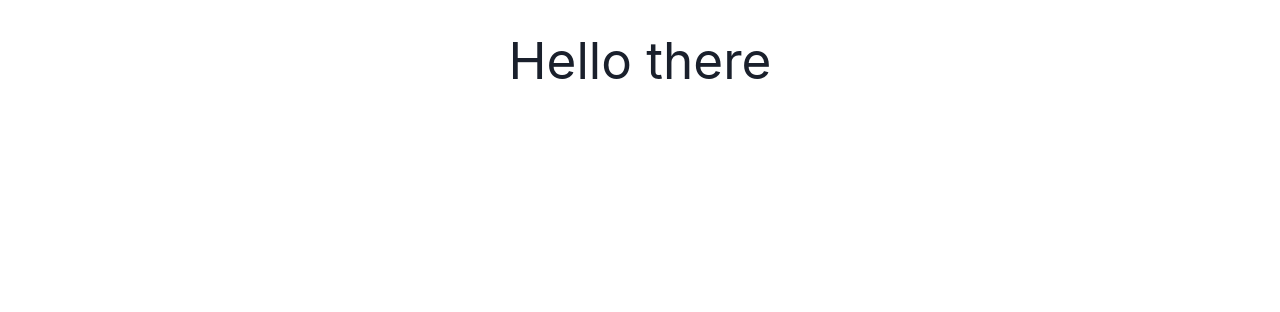
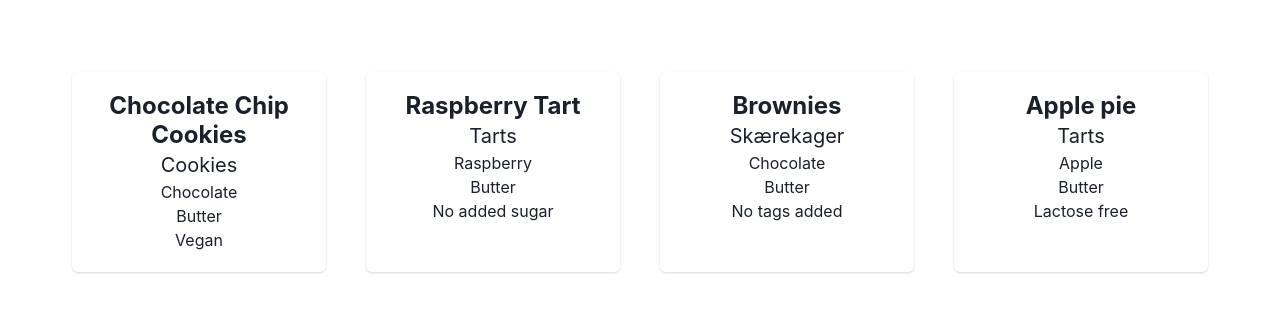
Before and after one commit to Mathilde68/recipe-system, a React (Vite) app: page / in a window 1280 px wide. Shown: the top 312 px of the page. Built offline with nearby package versions, Linux system fonts and the light colour scheme.

Commit message:
showing simple recipe details in cards

```diff
--- a/src/App.tsx
+++ b/src/App.tsx
@@ -6,12 +6,13 @@ import * as React from 'react'
 
 // 1. import `ChakraProvider` component
 import { ChakraProvider } from '@chakra-ui/react'
+import RecipeList from './components/recipeList'
 
 function App() {
   // 2. Wrap ChakraProvider at the root of your app
   return (
     <ChakraProvider>
-     <h1>Hello there</h1>
+     <RecipeList />
     </ChakraProvider>
   )
 }
--- /dev/null
+++ b/src/components/recipeCard.tsx
@@ -0,0 +1,28 @@
+import { Card, CardBody, Image, Heading, Text } from "@chakra-ui/react";
+import { Recipe } from "../hooks/useRecipes";
+
+
+interface Props {
+    recipe: Recipe;
+  }
+
+  const RecipeCard = ({ recipe }: Props) => {
+    return (
+      <Card>
+        <CardBody>
+          <Heading fontSize="2xl">{recipe.title}</Heading>
+          <Text fontSize={"xl"}>{recipe.category.name}</Text>
+          {recipe.ingredient_tags.map((ingredientTag) => (
+             <Text key={ingredientTag._id}>{ingredientTag.name}</Text>
+      ))}
+        {recipe.diet_type_tags.map((ingredientTag) => (
+             <Text key={ingredientTag._id}>{ingredientTag.name}</Text>
+      ))}
+
+
+        </CardBody>
+      </Card>
+    );
+  };
+
+  export default RecipeCard;
--- /dev/null
+++ b/src/components/recipeList.tsx
@@ -0,0 +1,24 @@
+import React from 'react';
+import { Box,SimpleGrid, Heading } from '@chakra-ui/react';
+import useRecipes from '../hooks/useRecipes';
+import RecipeCard from './recipeCard';
+
+const RecipeList = () => {
+  const recipes = useRecipes();
+
+  return (
+    <SimpleGrid
+      columns={{ sm: 1, md: 2, lg: 3, xl: 4 }}
+      spacing={10}
+      padding={10}
+    >
+      {recipes.map((recipe) => (
+
+          <RecipeCard recipe={recipe} />
+
+      ))}
+    </SimpleGrid>
+  );
+};
+
+export default RecipeList;
--- /dev/null
+++ b/src/data/recipes.json
@@ -0,0 +1,98 @@
+[
+    {
+      "title": "Chocolate Chip Cookies",
+      "category": {"_id": "cat_1", "name": "Cookies"},
+      "image_src": "https://example.com/images/chocolate_chip_cookies.jpg",
+      "ingredients": [
+        {"name": "Flour", "amount": "200 g"},
+        {"name": "Sugar", "amount": "100 g"},
+        {"name": "Butter", "amount": "200 g"},
+        {"name": "Chocolate Chips", "amount": "1 håndfuld"}
+      ],
+      "procedure": "1. Preheat the oven to 200°C. 2. Mix the ingredients. 3. Bake for 15 minutes.",
+      "quick_info": ["Bakes at 200°C", "15 minutes", "Yields 12 cookies"],
+      "ingredient_tags": [
+        {"_id": "tag_chocolate", "name": "Chocolate"},
+        {"_id": "tag_butter", "name": "Butter"}
+      ],
+      "diet_type_tags": [
+        {"_id": "tag_vegan", "name": "Vegan"}
+      ],
+      "created_at": "2024-09-22T12:00:00Z",
+      "last_edited_at": "2024-09-22T12:00:00Z"
+    },
+    {
+      "title": "Raspberry Tart",
+      "category": {"_id": "cat_2", "name": "Tarts"},
+      "image_src": "https://example.com/images/raspberry_tart.jpg",
+      "ingredients": [
+        {"name": "Flour", "amount": "100 g"},
+        {"name": "Butter", "amount": "100 g"},
+        {"name": "Raspberries", "amount": "1 bakke"},
+        {"name": "Honey", "amount": "2 spsk"}
+      ],
+      "procedure": "1. Prepare the dough. 2. Add raspberries. 3. Bake for 25 minutes at 180°C.",
+      "quick_info": ["Bakes at 180°C", "25 minutes", "Serves 6"],
+      "ingredient_tags": [
+        {"_id": "tag_raspberry", "name": "Raspberry"},
+        {"_id": "tag_butter", "name": "Butter"}
+      ],
+      "diet_type_tags": [
+        {"_id": "tag_no_added_sugar", "name": "No added sugar"}
+      ],
+      "created_at": "2024-09-21T10:30:00Z",
+      "last_edited_at": "2024-09-21T11:00:00Z"
+    },
+    {
+      "title": "Brownies",
+      "category": {"_id": "cat_3", "name": "Skærekager"},
+      "image_src": "https://example.com/images/raspberry_tart.jpg",
+      "ingredients": [
+        {"name": "Flour", "amount": "100 g"},
+        {"name": "Butter", "amount": "100 g"},
+        {"name": "Chocolate", "amount": "1 bakke"},
+        {"name": "Sugar", "amount": "2 spsk"},
+        {"name": "Eggs", "amount": "3"},
+        {"name": "Vanilla", "amount": "1 tsk"},
+        {"name": "Salt", "amount": "1 tsk"},
+        {"name": "Cocoa Powder", "amount": "3 spsk"}
+      ],
+      "procedure": "1. Mix the ingredients 2. Bake for 25 minutes at 180°C.",
+      "quick_info": ["Bakes at 180°C", "25 minutes", "Serves 6"],
+      "ingredient_tags": [
+        {"_id": "tag_chocolate", "name": "Chocolate"},
+        {"_id": "tag_butter", "name": "Butter"}
+      ],
+      "diet_type_tags": [
+        {"_id": "tag_none", "name": "No tags added"}
+      ],
+      "created_at": "2024-09-21T10:30:00Z",
+      "last_edited_at": "2024-09-21T11:00:00Z"
+    },
+    {
+      "title": "Apple pie",
+      "category": {"_id": "cat_2", "name": "Tarts"},
+      "image_src": "https://example.com/images/raspberry_tart.jpg",
+      "ingredients": [
+        {"name": "Flour", "amount": "100 g"},
+        {"name": "Lactosefree Butter", "amount": "100 g"},
+        {"name": "Æbler", "amount": "3 stk"},
+        {"name": "Sugar", "amount": "2 spsk"},
+        {"name": "Eggs", "amount": "1"},
+        {"name": "Vanilla", "amount": "1 tsk"},
+        {"name": "Salt", "amount": "1 tsk"},
+        {"name": "Powdered sugar", "amount": "3 spsk"}
+      ],
+      "procedure": "1. Mix the ingredients for the dough  2. Line the dough in a tartpan 3. Mix diced apples with powdered sugar and add to tart 4. Bake for 25 minutes at 180°C.",
+      "quick_info": ["Bakes at 180°C", "25 minutes", "Serves 6"],
+      "ingredient_tags": [
+        {"_id": "tag_apple", "name": "Apple"},
+        {"_id": "tag_butter", "name": "Butter"}
+      ],
+      "diet_type_tags": [
+        {"_id": "tag_lactose", "name": "Lactose free"}
+      ],
+      "created_at": "2024-09-21T10:30:00Z",
+      "last_edited_at": "2024-09-21T11:00:00Z"
+    }
+  ]
--- /dev/null
+++ b/src/hooks/useRecipes.ts
@@ -0,0 +1,43 @@
+import { useEffect, useState } from 'react';
+import { fetchRecipes } from '../services/recipeService';
+
+// Defining the structure of my recipe data using interfaces
+interface Category {
+  _id: string;
+  name: string;
+}
+
+interface Ingredient {
+  name: string;
+  amount: string;
+}
+
+interface Tag {
+    _id: string;
+    name: string;
+  }
+
+export interface Recipe {
+  title: string;
+  category: Category;
+  image_src: string;
+  ingredients: Ingredient[];
+  procedure: string;
+  quick_info: string[];
+  ingredient_tags: Tag[];
+  diet_type_tags: Tag[];
+  created_at: string;
+  last_edited_at: string;
+}
+
+const useRecipes = () => {
+  const [recipes, setRecipes] = useState<Recipe[]>([]);
+
+  useEffect(() => {
+    fetchRecipes().then((data) => setRecipes(data));
+  }, []);
+
+  return recipes;
+};
+
+export default useRecipes;
--- /dev/null
+++ b/src/services/recipeService.ts
@@ -0,0 +1,6 @@
+import recipesData from '../data/recipes.json';
+
+export const fetchRecipes = () => {
+  // Simulating an API call to fetch the recipes
+  return Promise.resolve(recipesData);
+};
```
